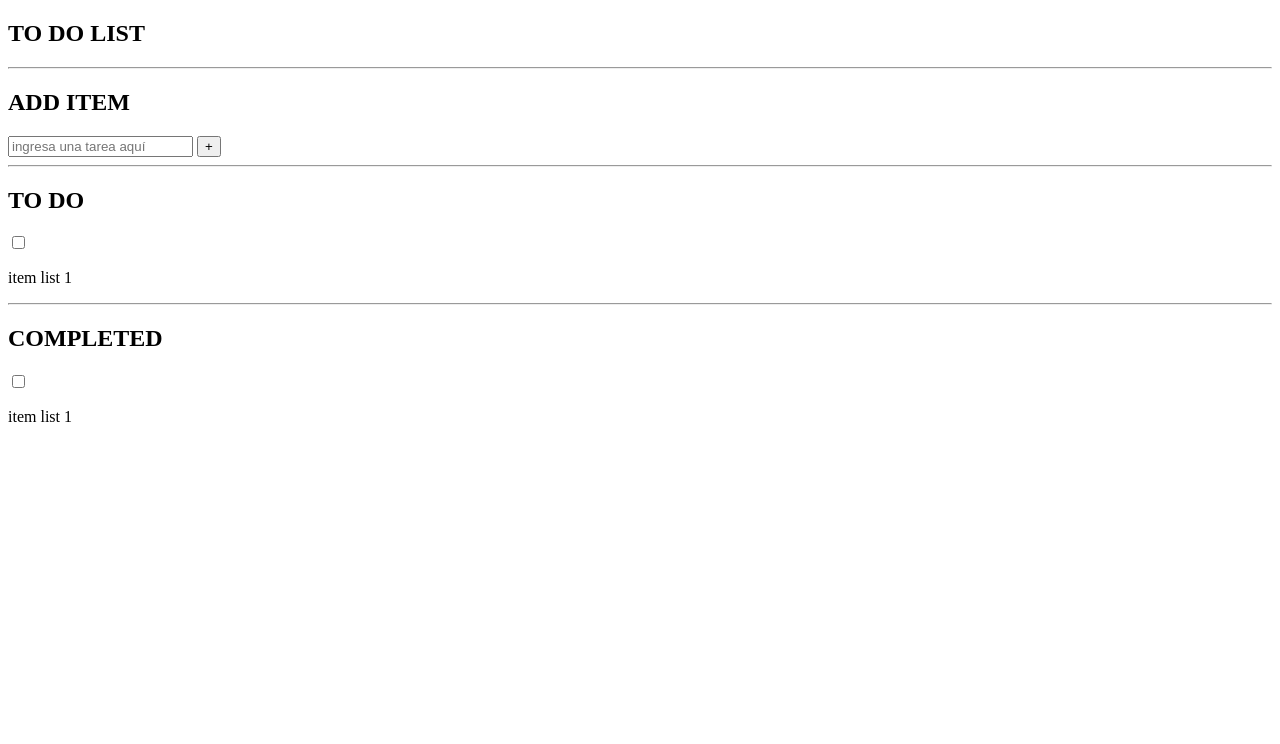
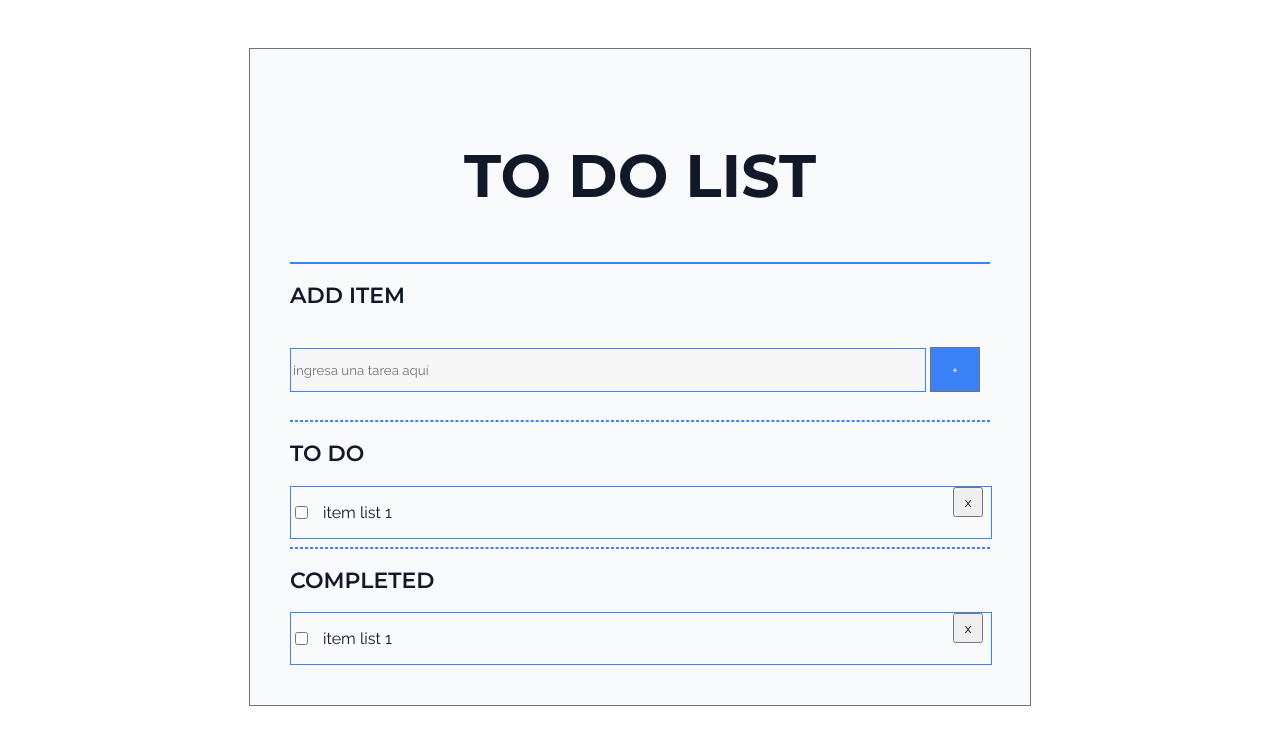
Before and after one commit to CesarADSO/To-Do-List-JS, a plain HTML site: page index.html in a window 1280 px wide. Drawn offline with Linux system fonts and the light colour scheme.

Commit message:
Creé la función que genera el nodo padre de la tarea con sus hijos usando JS

```diff
--- a/css/styles.css
+++ b/css/styles.css
@@ -0,0 +1,126 @@
+/* CONFIGURACIÓN BÁSICA DE UN ARCHIVO CSS */
+
+/* 1. TIPOGRAFÍAS */
+@import url('https://fonts.googleapis.com/css2?family=Montserrat:ital,wght@0,100..900;1,100..900&display=swap');
+@import url('https://fonts.googleapis.com/css2?family=Raleway:ital,wght@0,100..900;1,100..900&display=swap');
+
+/* 2. ICONOS */
+
+
+/* 3. ESTILOS GENERALES */
+h1,
+h2,
+h3,
+h4,
+h5,
+h6 {
+    font-family: "Montserrat", sans-serif;
+}
+
+p,
+a,
+button,
+li,
+label,
+input,
+select,
+textarea,
+span {
+    font-family: "Raleway", sans-serif;
+}
+
+/* 4. VARIABLES */
+
+:root {
+    --background-color: #f9fafb;
+    --primary-color: #111827;
+    --secundary-color: #6B7280;
+    --button-color: #3B82F6;
+    --check-task: #10B981;
+    --fs-title1: 60px;
+    --fs-title2: 38px;
+    --fs-title3: 22px;
+    --fs-title4: 18px;
+    --fs-text: 16px;
+}
+
+/* 5. DESKTOP */
+
+body {
+    display: flex;
+    justify-content: center;
+}
+
+#global-content {
+    background-color: var(--background-color);
+    border: 1px solid var(--secundary-color);
+    padding: 40px;
+    max-width: 700px;
+    width: 100%;
+    margin-top: 40px;
+    margin-bottom: 40px ;
+}
+
+#global-content h1 {
+    font-size: var(--fs-title1);
+    color: var(--primary-color);
+    font-weight: 700;
+    text-align: center;
+}
+
+#global-content .hr-diferent {
+    border: 1px solid var(--button-color);
+}
+
+#global-content hr {
+    border: 1px dashed var(--button-color);
+}
+
+#global-content h2 {
+    font-size: var(--fs-title3);
+    color: var(--primary-color);
+    font-weight: 600;
+}
+
+#global-content form {
+    width: 100%;
+    padding: 20px 0 20px 0;
+
+}
+
+#global-content form input {
+    border: 1px solid var(--button-color);
+    width: 90%;
+    height: 40px;
+    background-color: #f7f7f7;
+}
+
+#global-content form button {
+    width: 50px;
+    height: 45px;
+    background-color: var(--button-color);
+    border: 1px solid var(--secundary-color);
+    cursor: pointer;
+    color: #fff;
+}
+
+.item-to-do {
+    display: flex;
+    width: 100%;
+    border: 1px solid var(--button-color);
+}
+
+.item-to-do input {
+    margin-right: 15px;
+}
+
+.item-to-do p {
+    font-size: var(--fs-text);
+    color: var(--primary-color);
+    width: 90%;
+}
+
+.item-to-do button {
+    width: 30px;
+    height: 30px;
+}
--- a/index.html
+++ b/index.html
@@ -4,17 +4,18 @@
     <meta charset="UTF-8">
     <meta name="viewport" content="width=device-width, initial-scale=1.0">
     <title>To Do List</title>
+    <link rel="stylesheet" href="css/styles.css">
 </head>
 <body>
     <section id="global-content">
 
         <h1>TO DO LIST</h1>
-        <hr>
+        <hr class="hr-diferent">
 
         <h2>ADD ITEM</h2>
         <form action="#">
-            <input type="text" placeholder="ingresa una tarea aquí">
-            <button type="button">+</button>
+            <input id="to-do-input" type="text" placeholder="ingresa una tarea aquí">
+            <button id="add-btn" type="button">+</button>
         </form>
 
         <hr>
@@ -24,16 +25,18 @@
             <div class="item-to-do">
                 <input type="checkbox">
                 <p>item list 1</p>
+                <button type="button">x</button>
             </div>
         </div>
 
         <hr>
 
         <h2>COMPLETED</h2>
-        <div id="cont-to-do-list">
+        <div id="cont-to-do-list-complete">
             <div class="item-to-do">
                 <input type="checkbox">
                 <p>item list 1</p>
+                <button type="button">x</button>
             </div>
         </div>
     </section>
```
Also changed, not shown: js/main.js (+33 -0 lines).
